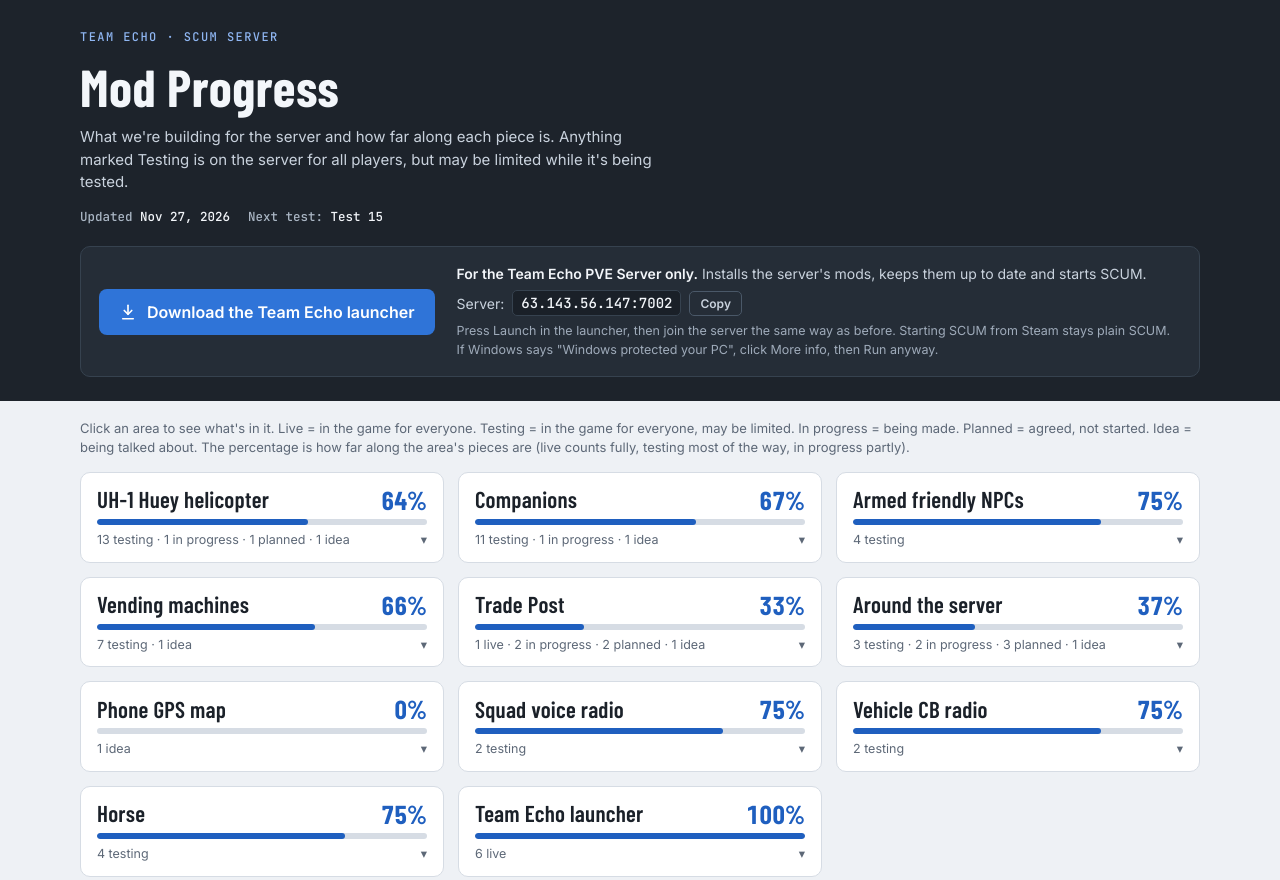
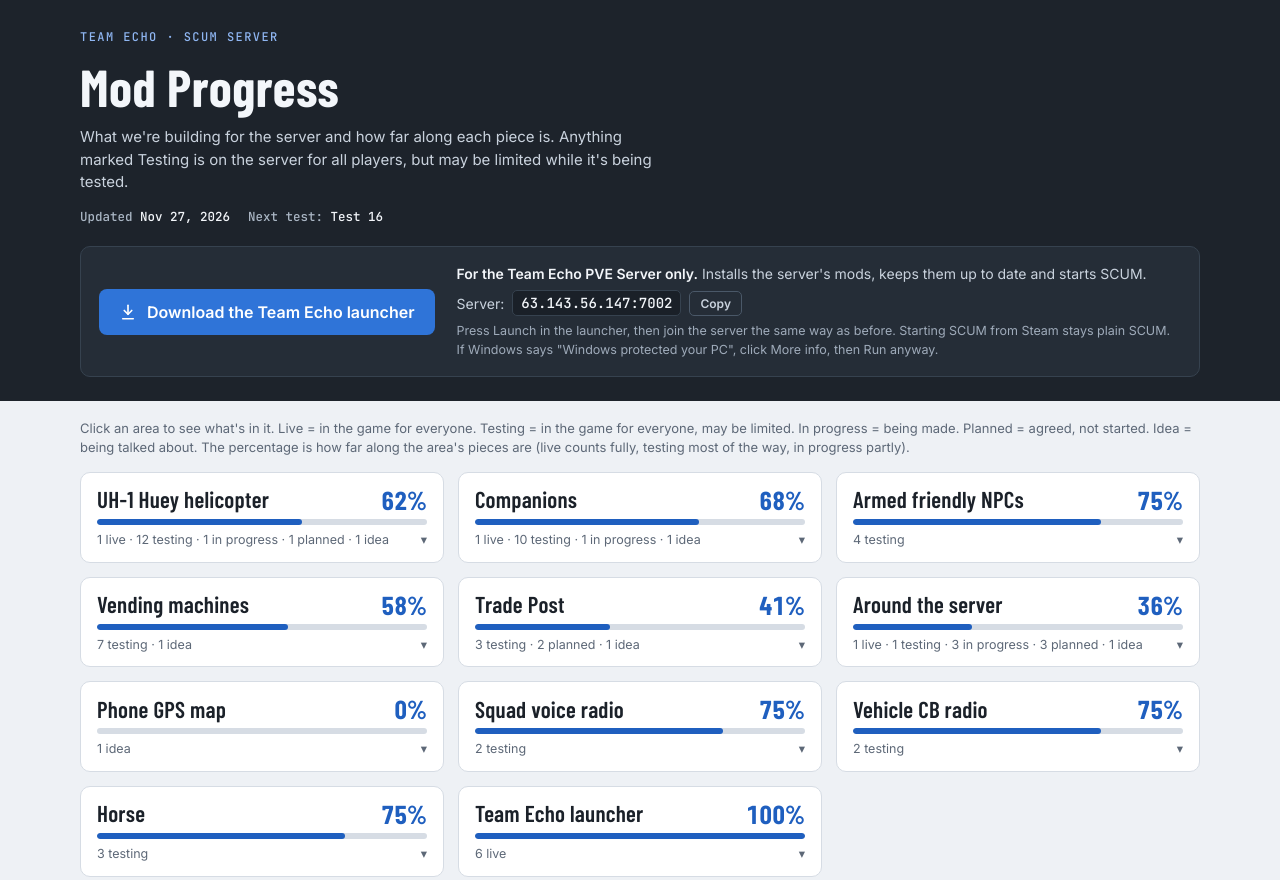
Before and after one commit to DeltaLima69/team-echo-progress, a plain HTML site: page index.html in a window 1280 px wide. Shown: the top 880 px of the page. Drawn offline with nearby package versions, Linux system fonts and the light colour scheme.

Commit message:
Update mod progress page

```diff
--- a/index.html
+++ b/index.html
@@ -124,72 +124,72 @@ footer { color: var(--muted); font-size: 13px; padding-block: 0 32px; }
 <script>
 const DATA = {
   updated: "Nov 27, 2026",
-  next: "Test 15",
+  next: "Test 16",
   areas: [
-    { name: "UH-1 Huey helicopter", sum: "A flyable Huey with its own controls, cockpit and sound. Testers only for now.", items: [
-      ["Flying, startup and engine sound", "test", "Full spool-up before takeoff"],
+    { name: "UH-1 Huey helicopter", sum: "A flyable Huey with its own controls, cockpit and sound. Everyone can ride; flying is admins only while testing.", items: [
+      ["Flying, startup and engine sound", "test", "Tap H for power, hold H to start or stop the engine. Full spool-up before takeoff"],
       ["Cockpit dash lamps and power lights", "test", "Rebuilt so they sit on the panel"],
-      ["New window frame", "test", "Clean metal frame around the windshield"],
+      ["Windshield frame", "live", "Clean metal frame around the windshield"],
       ["Looks right in shade", "work", "Shaded sides still too dark"],
-      ["Call the Huey to you and send it home", "test", "It flies itself to you, then back to the Kill Squad roof"],
+      ["Call the Huey to you and send it home", "test", "Admins only for now: it flies itself to you, then back to the Kill Squad roof"],
       ["Air Force gray paint", "test", ""],
-      ["Real passenger seats", "test", "Five seats - look at one and press F, or use Tab"],
+      ["Six seats", "test", "Look at a seat and press F to sit"],
       ["Stays on the server after restarts", "test", ""],
-      ["Switch panel between the front seats", "test", "Click the switches with the mouse; lights show what is on"],
+      ["Switch panel between the front seats", "test", "Pilot seat: middle mouse at the panel, then click the switches; lights show what is on"],
       ["Roof windows", "test", "Square glass windows in the roof"],
-      ["Landing light modes", "test", "Off, red, ground and full landing light"],
-      ["Rappel from the back seats", "test", "Press F at your door sill when low and slow"],
-      ["Fuel cans and gas pumps", "test", "Two cans under the rear seats, fill up at pumps"],
+      ["Landing light modes", "test", "OFF, RED, GROUND and ON"],
+      ["Rappel from the back seats", "test", "Under 120 ft and slow: look down at your door sill and hold F"],
+      ["Fuel cans and gas pumps", "test", "Store a fuel can under each rear seat with F; fill up at gas pumps"],,
       ["Gentler landings", "test", "No more hopping after a hard landing"],
       ["Gun racks, one gun per back seat", "plan", ""],
       ["Heater that keeps everyone inside warm", "idea", ""]
     ]},
-    { name: "Companions", sum: "Pets and a mech that follow you, fight for you and ride with you.", items: [
-      ["Non-combat and combat wolf companions", "test", "Follow, stay, guard, ride in a Rager bed and the Huey"],
+    { name: "Companions", sum: "Wolves and a mech that follow you, fight for you and wait at home.", items: [
+      ["Wolf companions: Sascha and Fenrir", "test", "Fenrir fights. Both follow, stay, guard and ride in a vehicle bed or the Huey"],
       ["Companion menu", "test", "Hold F on your companion. Includes Go home"],
-      ["Homes for companions", "test", "They go home when you log out and come back when you join"],
-      ["Mech companion", "test", "Built at the Kill Squad machine from scrap and parts"],
-      ["Mech upgrade", "test", "Lights, kick and arm cannon"],
+      ["Homes for companions", "test", "They wait at home while you are offline"],
+      ["Mech companion", "test", "Build it from parts at the Companion Hub"],
+      ["Mech upgrades", "test", "Lights, arm cannon, kick and storage, one at a time"],
       ["Mech aims and fires its guns properly", "work", "One shot sound per burst; raising the gun is next"],
-      ["Mechs stay out of the trade post and HQ", "test", "They wait in line at the sale lot"],
-      ["Mechs never hurt other players outside PvP zones", "test", ""],
+      ["Mechs stay out of the trade post and HQ", "live", "They wait in line at the sale lot"],
+      ["Companions never hurt other players outside PvP zones", "test", ""],
       ["Lockable mech storage", "test", "Owner only unless unlocked"],
-      ["Store, pick up and revive companions", "test", "At the companion machine"],
+      ["Store, pick up and revive companions", "test", "At the Companion Hub"],
       ["Carry a wolf as an inventory item", "idea", ""],
-      ["Wolf fetch: throw a bone and it brings it back", "test", "Sascha only"],
-      ["Feed your wolf red meat as a treat", "test", "Fenrir gets a short combat boost and faster healing"]
+      ["Sascha's favorite bone", "test", "Throw it and Sascha brings it back"],
+      ["Good wolf treat", "test", "Red meat; Fenrir gets a short combat boost and faster healing"]
     ]},
     { name: "Armed friendly NPCs", sum: "Friendly armed NPCs on the Kill Squad side.", items: [
       ["Two guards with dogs patrol the HQ", "test", "Opposite directions, cross at the front and back"],
       ["Guards fire real visible, audible shots", "test", "Each with a fixed weapon and look"],
       ["Guards take cover and move like real fighters", "test", "Against armed NPCs"],
-      ["Hire a squad of 3 to stay with you for a while", "test", "Admins only while testing"]
+      ["Hire a squad of 3 to stay with you for a while", "test", "At the Companion Hub; admins only while testing"]
     ]},
-    { name: "Vending machines", sum: "Vending machines that run on Kill Squad credits.", items: [
-      ["Machines at the HQ", "test", "Look at one to see its name, tap F to open"],
-      ["Companion shop", "test", "Buy a wolf companion, build or upgrade a mech"],
-      ["Exchange: sell guns for credits", "test", "Approved gun list still being set"],
-      ["Exchange: memory modules, Phoenix tear, seaplane", "test", ""],
+    { name: "Vending machines", sum: "Vending machines for credits, companions and player sales.", items: [
+      ["Three vending machines", "test", "Look at one to see its name, tap F to open"],
+      ["Companion Hub", "test", "Testers for now: buy Sascha or Fenrir, a horse and saddle; build and upgrade a mech"],
+      ["Exchange: sell guns for credits", "test", "Approved guns in good condition only"],
+      ["Exchange: Barrett, memory modules, Phoenix tear, seaplane", "test", "Seaplane coming soon"],,
       ["Sell a vehicle and the used vehicle lot", "test", ""],
-      ["Dark and default machine colors", "test", ""],
+      ["Dark and Default machine skins", "test", ""],
       ["Player vending machine", "test", "Players list their own items for sale, with auctions"],
       ["Build and place your own vending machine", "idea", "One that is entirely yours"]
     ]},
     { name: "Trade Post", sum: "Vendors and life at the player trade post.", items: [
-      ["Bartender", "live", "Buy and sell drinks"],
-      ["Sterilization zone cleans your clothes", "work", "Stand in the Triage doorway for 3 seconds"],
-      ["Armory and vehicle vendors", "work", "Fixing their buy lists"],
+      ["Trade post bartender", "test", "Phoenix Tears not on sale yet"],
+      ["Sterilization zone cleans your clothes", "test", "Stand in the Triage doorway for 3 seconds"],
+      ["Trade post armorer and mechanic", "test", "Bought vehicles appear at the vehicle spawn point"],
       ["What each vendor sells", "plan", "Being decided"],
       ["Farmer's market", "idea", "Sell produce in bulk, buy food, with custom quests"],
       ["Vendor quest books", "plan", ""]
     ]},
     { name: "Around the server", sum: "Smaller systems that make the base feel alive.", items: [
-      ["Midnight fireworks (Night Show)", "test", "Crash risk removed"],
-      ["Base power and lights stay on", "test", "Fix for a short lag spike when someone joins"],
-      ["Garden care", "test", "Tended once or twice a day"],
-      ["Clear the tall grass inside the Kill Squad HQ", "plan", "The latest SCUM update may make this easier"],
+      ["Midnight fireworks (Night Show)", "work", "Turned off for now"],
+      ["Base power, lights and turret ammo", "test", "Generators refuelled, turrets topped up"],
+      ["Garden care", "work", "Not working yet"],
+      ["Tall grass cleared inside the Kill Squad HQ", "live", ""],
       ["Four scheduled bonfires", "work", ""],
-      ["Wall writing and billboards", "work", ""],
+      ["Wall writing and billboards", "plan", ""],
       ["Spawn hub with quest book", "plan", ""],
       ["Abandoned property recovery", "plan", ""],
       ["Hellrider Rager", "idea", ""]
@@ -205,11 +205,10 @@ const DATA = {
       ["CB radio for your vehicle, bought at a mechanic", "test", "5 channels; clear inside, muffled outside"],
       ["Fits the Rager, Wolfswagen and Laika", "test", "F9 in the driver seat opens the CB page"]
     ]},
-    { name: "Horse", sum: "A horse companion you can ride.", items: [
+    { name: "Horse", sum: "A horse you can buy, ride and lead.", items: [
       ["Ride your horse", "test", "Walk, trot and gallop"],
-      ["Walks at your side when you're on foot", "test", ""],
       ["Buy a horse and a saddle", "test", "At the Companion Hub; no saddle means walk only"],
-      ["Stays where you leave it; lead it by the head", "test", ""]
+      ["Stays where you leave it", "test", "Press F at its head to lead it; led, it walks at your side"]
     ]},
     { name: "Team Echo launcher", sum: "One launcher that keeps your mods up to date.", items: [
       ["Self-updating launcher", "live", "Update & Launch gets you the newest files"],
```
